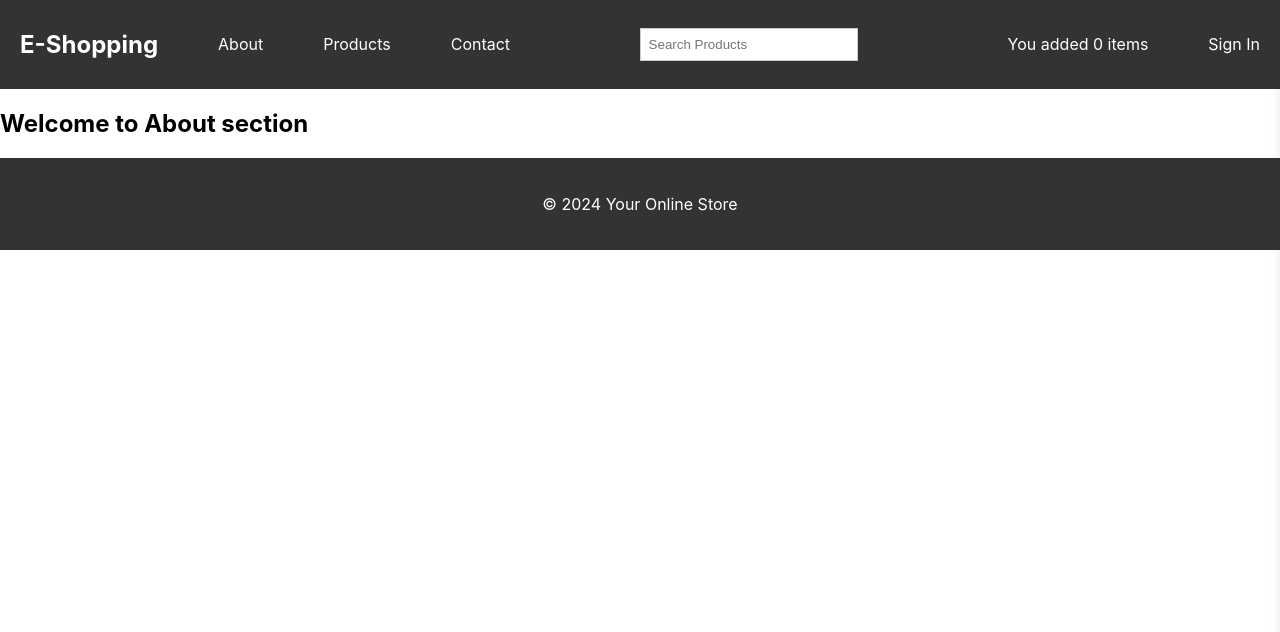
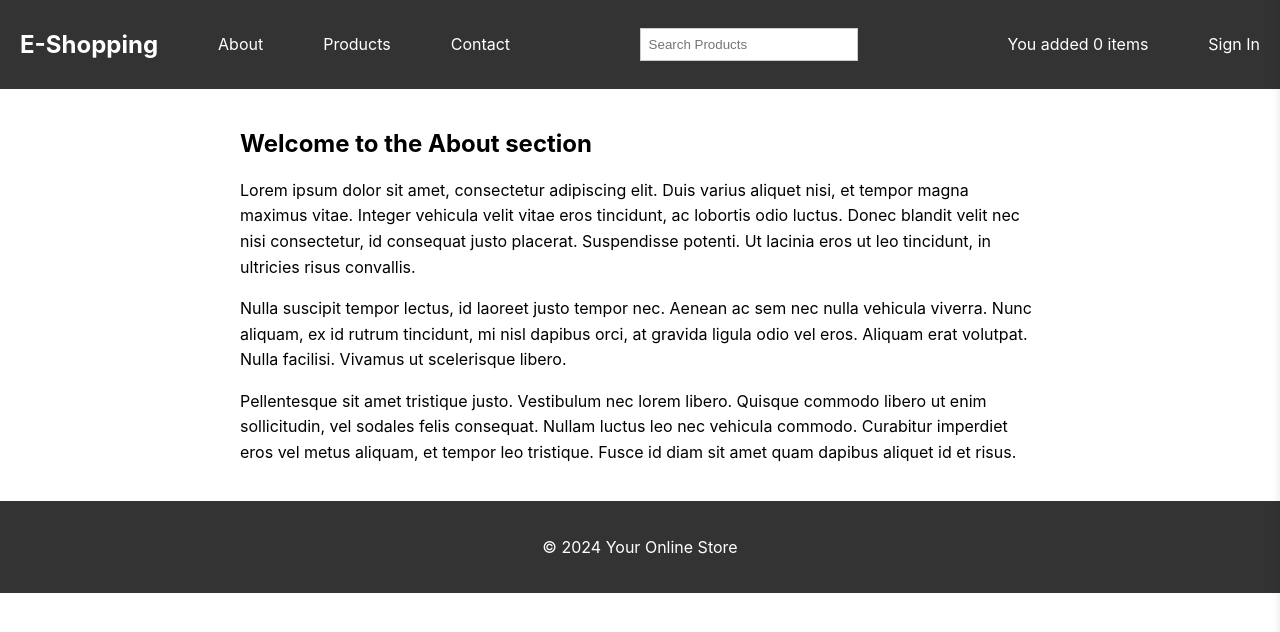
Before and after one commit to anubhootipandey/UrbanTrove, a React (Create React App) app: page /about in a window 1280 px wide. Shown: the top 632 px of the page. Built offline with nearby package versions, Linux system fonts and the light colour scheme; the HTML template or start-up script is replaced by a standard one.

Commit message:
added about section

```diff
--- a/src/pages/About.js
+++ b/src/pages/About.js
@@ -5,7 +5,12 @@ const About = ({ searchInput, handleSearchInput }) => {
   return (
     <>
         <Header searchInput={searchInput} handleSearchInput={handleSearchInput} />
-        <h2>Welcome to About section</h2>
+        <div className="about-content">
+        <h2>Welcome to the About section</h2>
+        <p>Lorem ipsum dolor sit amet, consectetur adipiscing elit. Duis varius aliquet nisi, et tempor magna maximus vitae. Integer vehicula velit vitae eros tincidunt, ac lobortis odio luctus. Donec blandit velit nec nisi consectetur, id consequat justo placerat. Suspendisse potenti. Ut lacinia eros ut leo tincidunt, in ultricies risus convallis.</p>
+        <p>Nulla suscipit tempor lectus, id laoreet justo tempor nec. Aenean ac sem nec nulla vehicula viverra. Nunc aliquam, ex id rutrum tincidunt, mi nisl dapibus orci, at gravida ligula odio vel eros. Aliquam erat volutpat. Nulla facilisi. Vivamus ut scelerisque libero.</p>
+        <p>Pellentesque sit amet tristique justo. Vestibulum nec lorem libero. Quisque commodo libero ut enim sollicitudin, vel sodales felis consequat. Nullam luctus leo nec vehicula commodo. Curabitur imperdiet eros vel metus aliquam, et tempor leo tristique. Fusce id diam sit amet quam dapibus aliquet id et risus.</p>
+      </div>
         <footer className="footer">
         <p>&copy; 2024 Your Online Store</p>
       </footer>
--- a/src/pages/styles.css
+++ b/src/pages/styles.css
@@ -61,6 +61,24 @@
 
   .card p {
     margin-bottom: 0;
+  }
+
+
+  /*About*/
+  .about-content {
+    max-width: 800px;
+    margin: 0 auto;
+    padding: 20px;
+  }
+
+  .about-content h2 {
+    font-size: 24px;
+    margin-bottom: 20px;
+  }
+
+  .about-content p {
+    line-height: 1.6;
+    margin-bottom: 15px;
   }
 
 
```
